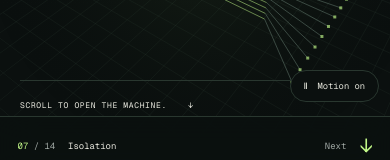
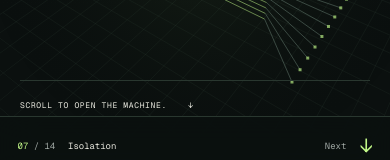
Before and after one commit to Saumil-Agarwal/personal-website, a Next.js app: page / in a window 390 px wide. Shown: the part 670-830 px from the top of the page. Built offline with nearby package versions, Linux system fonts and the light colour scheme.

Commit message:
Remove figure numbering and motion toggle

```diff
--- a/src/app/cinematic.css
+++ b/src/app/cinematic.css
@@ -95,7 +95,7 @@ em { font-family: Georgia, 'Times New Roman', serif; font-weight: 400; letter-sp
 #terminal, #ask { display: grid; grid-template-columns: .9fr 1.1fr; gap: 0 3rem; }#terminal > .eyebrow, #ask > .eyebrow { grid-column: 1/-1; }#terminal h2, #ask h2 { font-size: clamp(2rem,3.4vw,3.4rem); }.terminal,.chat { border-radius: 0; padding: 1.5rem; }.chat input { min-width: 0; }.chat form > div { align-items: center; }.chat form .button { flex-shrink: 0; }.chat-scope { line-height: 1.6; }
 #contact { padding-block: 8rem; position: relative; }#contact h2 { max-width: 11ch; font-size: clamp(4rem,8.5vw,8rem); }#contact::after { content: "↗"; position: absolute; right: 2rem; top: 5rem; color: var(--accent); font-size: clamp(8rem,20vw,20rem); font-weight: 200; }#contact .lede { max-width: 40ch; font-size: 1rem; }
 .footer { padding-bottom: 5rem; font-size: .65rem; }
-.motion-control { position: fixed; bottom: 1rem; right: 1.5rem; z-index: 12; background: var(--background); color: var(--foreground); border: 1px solid var(--line); border-radius: 99px; padding: .7rem 1rem; display: flex; gap: .6rem; align-items: center; font: .6rem var(--font-geist-mono),monospace; cursor: pointer; }
+
 @keyframes core-breathe { from { transform: rotate(-3deg) scale(.97); } to { transform: rotate(3deg) scale(1.02); } }
 @media (min-width: 761px) and (max-height: 760px) { .architecture[data-animated="true"] .architecture-stage { gap: .5rem 2rem; }.architecture[data-animated="true"] h2 { font-size: 3rem; margin-bottom: .5rem; }.architecture[data-animated="true"] .architecture-object { transform: scale(.8); height: 270px; }.architecture[data-animated="true"] .architecture-footer { margin-top: 0; } }
 @media (min-width: 761px) and (max-height: 570px) { .architecture[data-animated="true"] { height: auto; }.architecture[data-animated="true"] .architecture-stage { position: relative; }.architecture[data-animated="true"] .disciplines { height: auto; }.architecture[data-animated="true"] .discipline { grid-area: auto; opacity: 1; transform: none; } }
@@ -105,7 +105,7 @@ em { font-family: Georgia, 'Times New Roman', serif; font-weight: 400; letter-sp
   .hero h1 { font-size: 17vw; margin-top: 2rem; line-height: .9; }.name-second { margin-left: 0; }.name-star { font-size: .36em; }.hero-stage { display: flex; flex-direction: column-reverse; gap: 0; }.hero-artwork { max-width: 400px; align-self: center; padding-block: .5rem; }.core-coordinate { font-size: .48rem; margin-top: 1.2rem; }.core-caption { font-size: .43rem; }.hero-copy { width: 100%; padding: 2rem 0; }.hero-statement { font-size: 2.6rem; }.hero-copy .lede { max-width: 38ch; }.hero-copy .actions { gap: .6rem; }.hero-bottom { font-size: .5rem; margin: 0; }.hero-bottom > span:last-child { display: none; }.hero-bottom > span { max-width: 18ch; text-align: right; line-height: 1.7; }
   .architecture { margin-top: 2rem; }.architecture-stage { padding-block: 3.5rem; display: block; min-height: auto; }.architecture h2 { font-size: 2.7rem; }.architecture-object { height: 380px; transform: scale(.9); margin-block: 4rem 1rem; }.disciplines { gap: 1.5rem; }.discipline h3 { font-size: 2.1rem; }.discipline p { max-width: none; }.architecture-footer { margin-top: 3rem; font-size: .48rem; }.architecture-footer > span:last-child { display: none; }.scene-progress { margin-right: 0; }
   .section { padding-block: 4rem; }.section h2 { font-size: 2.6rem; }#about { display: block; }#about h2 { max-width: 15ch; }.project-grid { display: block; }.project-card, .project-card:first-child, .project-card:last-child { display: block; margin: 0 0 3rem; }.project-card:nth-child(3), .project-card:nth-child(5) { margin-top: 0; }.project-card:first-child .project-art .project-visual { padding-block: 3.5rem 2rem; }.project-card:first-child .project-copy { padding-top: 1.5rem; }.project-card:first-child .project-copy h3 { font-size: 1.6rem; }.project-copy h3 { font-size: 1.6rem; }.project-art .project-visual { padding-inline: 1rem; }.project-copy > p:not(.eyebrow) { font-size: .85rem; }
-  .timeline > li { padding-left: 1.5rem; }.timeline div { flex-direction: column; gap: .6rem; }.timeline strong { font-size: 1.1rem; }.skills-grid { grid-template-columns: 1fr; }.skills-grid > div { padding: 1.5rem; }#terminal,#ask { display: block; }.terminal,.chat { padding: 1rem; }.chat form > div { align-items: stretch; }.chat form .button { padding-inline: .9rem; }#contact { padding-block: 5rem; }#contact h2 { font-size: 3.7rem; max-width: 10ch; }#contact::after { font-size: 5rem; right: 0; top: 2rem; }#contact .lede { max-width: 30ch; }.footer { flex-direction: column; gap: .8rem; }.motion-control { right: .8rem; bottom: .8rem; }
+  .timeline > li { padding-left: 1.5rem; }.timeline div { flex-direction: column; gap: .6rem; }.timeline strong { font-size: 1.1rem; }.skills-grid { grid-template-columns: 1fr; }.skills-grid > div { padding: 1.5rem; }#terminal,#ask { display: block; }.terminal,.chat { padding: 1rem; }.chat form > div { align-items: stretch; }.chat form .button { padding-inline: .9rem; }#contact { padding-block: 5rem; }#contact h2 { font-size: 3.7rem; max-width: 10ch; }#contact::after { font-size: 5rem; right: 0; top: 2rem; }#contact .lede { max-width: 30ch; }.footer { flex-direction: column; gap: .8rem; }
 }
 :root[data-motion="paused"] *, :root[data-motion="paused"] *::before, :root[data-motion="paused"] *::after { animation-play-state: paused !important; scroll-behavior: auto !important; transition: none !important; }
 @media (prefers-reduced-motion: reduce) { html { scroll-behavior: auto; }.neural-orbit { animation: none; }.project-art .project-visual, .discipline { transition: none; }.project-card:hover .project-art .project-visual { transform: none; } }
--- a/src/app/page.tsx
+++ b/src/app/page.tsx
@@ -1,7 +1,6 @@
 import { MachineExperience } from "@/features/machine/machine-experience";
 import { Intelligence } from "@/components/intelligence";
 import { ChapterNavigation } from "@/components/chapter-navigation";
-import { MotionControls } from "@/components/motion-controls";
 import { About } from "@/components/about";
 import { Contact } from "@/components/contact";
 import { ExperienceTimeline } from "@/components/experience-timeline";
@@ -45,7 +44,6 @@ export default function Home() {
         </div>
       </main>
       <Footer />
-      <MotionControls />
       <ChapterNavigation />
       <CommandPalette />
     </>
--- a/src/app/story.css
+++ b/src/app/story.css
@@ -29,7 +29,7 @@
 .chapter-location { display: flex; align-items: center; gap: 1.5rem; min-width: 210px; }.chapter-count { color: var(--accent); }.chapter-count > span { color: var(--muted); }.chapter-label { color: var(--foreground); }
 .chapter-progress { flex: 1; height: 1px; background: var(--line); }.chapter-progress > span { display: block; height: 2px; background: var(--accent); transform-origin: left; transition: transform .45s cubic-bezier(.2,.7,.2,1); }
 .chapter-next { min-height: 36px; display: flex; gap: .7rem; align-items: center; text-decoration: none; color: var(--muted); }.chapter-next > span { color: var(--foreground); }.chapter-next i { margin-left: .7rem; font-style: normal; color: var(--accent); font-size: 1.3rem; }
-.motion-control { bottom: 78px; right: 1rem; padding: .55rem .8rem; font-size: .55rem; }
+
 .portfolio-content > .story-chapter { min-height: calc(100svh - 80px); padding-block: 4rem 7rem; }
 #about.philosophy { display: grid; grid-template-columns: 1.05fr 1fr; align-items: center; gap: 2rem 3rem; border-top: 1px solid var(--line); }
 #about .philosophy-copy h2 { font-size: clamp(2.8rem, 5.3vw, 5.2rem); max-width: none; margin-bottom: 2rem; }
@@ -67,7 +67,7 @@
   :root[data-story="true"] { scroll-padding-top: 68px; scroll-snap-type: none; }
   .story-chapter, .story-projects { scroll-margin-top: 0; }.hero.story-chapter { min-height: auto; padding-bottom: 2rem; }.hero .hero-stage { display: flex; flex-direction: column; }.hero .hero-copy { padding-bottom: 0; }.hero h1 { font-size: 16vw; }.hero .hero-statement { font-size: 1.9rem; }.hero-universe { width: min(100%,390px); transform: none; overflow: clip; }
   .hero-universe .hero-artwork-svg { max-height: none; }.hero-universe .hero-artwork { padding-block: 0; }.orbit-word { font-size: .45rem; }.hero .hero-bottom { font-size: .48rem; }.hero .hero-bottom > span { display: none; }
-  .chapter-rail { display: none; }.chapter-bar { min-height: 58px; padding: .65rem 1.1rem; gap: .75rem; font-size: .56rem; }.chapter-location { min-width: 0; gap: .8rem; }.chapter-label { max-width: 17ch; overflow: hidden; text-overflow: ellipsis; white-space: nowrap; }.chapter-progress { display: none; }.chapter-next { margin-left: auto; }.chapter-next > span { display: none; }.chapter-next i { margin-left: .15rem; }.motion-control { bottom: 72px; right: .7rem; }
+  .chapter-rail { display: none; }.chapter-bar { min-height: 58px; padding: .65rem 1.1rem; gap: .75rem; font-size: .56rem; }.chapter-location { min-width: 0; gap: .8rem; }.chapter-label { max-width: 17ch; overflow: hidden; text-overflow: ellipsis; white-space: nowrap; }.chapter-progress { display: none; }.chapter-next { margin-left: auto; }.chapter-next > span { display: none; }.chapter-next i { margin-left: .15rem; }
   .portfolio-content > .story-chapter { min-height: auto; padding-block: 4rem; }#about.philosophy { display: flex; flex-direction: column; gap: 2rem; }#about .philosophy-copy h2 { font-size: 2.8rem; }.philosophy-visual { width: 100%; height: 300px; transform: none; }.idea-ring { width: 260px; height: 260px; left: calc(50% - 130px); top: 15px; }.idea-center { font-size: 3.2rem; }.philosophy-principles { width: 100%; display: grid; gap: 1rem; }.philosophy-principles > span { font-size: .8rem; }
   .story-projects .project-card, .story-projects .project-card:first-child, .story-projects .project-card:last-child { display: flex; flex-direction: column; min-height: auto; padding-block: 3rem 4rem; gap: 1.5rem; }.project-chapter-meta { width: 100%; font-size: .53rem; }.story-projects .project-art { width: 100%; min-height: 230px; transform: none; }.story-projects .project-copy { width: 100%; }.story-projects .project-copy h3, .story-projects .project-card:first-child .project-copy h3 { font-size: 2.6rem; }.story-projects .project-copy > p:not(.eyebrow) { font-size: .87rem; }.project-impact strong { font-size: 2rem; }.project-impact { margin-top: 1.5rem; }
   #experience .timeline { grid-template-columns: 1fr; gap: .25rem; }#experience .timeline > li { padding-block: 1.5rem; }#experience .timeline strong { font-size: 1.15rem; }#experience .timeline span, #experience .timeline ul { font-size: .85rem; }#experience .education-card { display: block; padding: 1.5rem; }#experience .education-card > .eyebrow { margin-bottom: 1rem; }#terminal .terminal, #ask .chat { transform: none; }#contact::after { top: 2rem; }#contact h2 { font-size: 3.8rem; }
--- a/src/components/hero-artwork.tsx
+++ b/src/components/hero-artwork.tsx
@@ -5,7 +5,7 @@ export function HeroArtwork() {
   const id = useId().replaceAll(":", "");
   return (
     <div className="hero-artwork" data-testid="hero-artwork" aria-hidden="true">
-      <div className="core-coordinate">FIG. 01 — THE INTELLIGENCE CORE</div>
+      <div className="core-coordinate">THE INTELLIGENCE CORE</div>
       <div className="neural-orbit">
         <svg className="hero-artwork-svg" viewBox="0 0 600 520" fill="none">
           <defs>
--- a/src/components/motion-controls.tsx
+++ /dev/null
@@ -1,20 +0,0 @@
-"use client";
-
-import { useSyncExternalStore } from "react";
-
-function subscribe(onChange: () => void) {
-  window.addEventListener("portfolio-motion-change", onChange);
-  return () => window.removeEventListener("portfolio-motion-change", onChange);
-}
-const getSnapshot = () => document.documentElement.dataset.motion === "paused";
-const getServerSnapshot = () => false;
-
-export function MotionControls() {
-  const paused = useSyncExternalStore(subscribe, getSnapshot, getServerSnapshot);
-  function toggle() {
-    const next = !paused;
-    document.documentElement.dataset.motion = next ? "paused" : "playing";
-    window.dispatchEvent(new Event("portfolio-motion-change"));
-  }
-  return <button className="motion-control" type="button" aria-pressed={paused} onClick={toggle} aria-label={paused ? "Resume animations" : "Pause animations"}><span aria-hidden="true">{paused ? "▷" : "Ⅱ"}</span><span>{paused ? "Motion off" : "Motion on"}</span></button>;
-}
--- a/src/features/machine/renderer.ts
+++ b/src/features/machine/renderer.ts
@@ -138,7 +138,7 @@ export function drawMachine(ctx: CanvasRenderingContext2D, width: number, height
     const material = ctx.createLinearGradient(centerX-90,centerY-90,centerX+90,centerY+90);
     material.addColorStop(0,light?"#e7ebe0":"#3c4939"); material.addColorStop(1,light?"#b2c0a9":"#111a13");
     ctx.fillStyle=material;ctx.fill();ctx.strokeStyle=accent;ctx.lineWidth=1;ctx.stroke();
-    const label=project([0,-48-p*120,0]);ctx.fillStyle=accent;ctx.textAlign="center";ctx.font=`${Math.max(12,19*unit)}px monospace`;ctx.fillText("SA / 01",label[0],label[1]);ctx.globalAlpha=1;
+    const label=project([0,-48-p*120,0]);ctx.fillStyle=accent;ctx.textAlign="center";ctx.font=`${Math.max(12,19*unit)}px monospace`;ctx.fillText("SA",label[0],label[1]);ctx.globalAlpha=1;
   }
   // Project each annotation from its own moving module, but keep the text flat
   // and readable. Leader lines retain the association when labels need spacing.
@@ -176,6 +176,6 @@ export function drawMachine(ctx: CanvasRenderingContext2D, width: number, height
     ctx.font = "10px monospace"; ctx.textAlign = "center"; ctx.fillStyle = ink;
     ctx.fillText(sceneLabels[Math.min(9, Math.round(p))], centerX, labelY);
     ctx.fillStyle = trace; ctx.font = "9px monospace";
-    ctx.fillText(`FIG. ${String(Math.min(10, Math.round(p) + 1)).padStart(2,"0")}  /  SCROLL TO TRANSFORM`, centerX, labelY + 21);
+    ctx.fillText("SCROLL TO TRANSFORM", centerX, labelY + 21);
   }
 }
```
Also changed, not shown: 1 other file (tests, documents, lock files or other folders).
